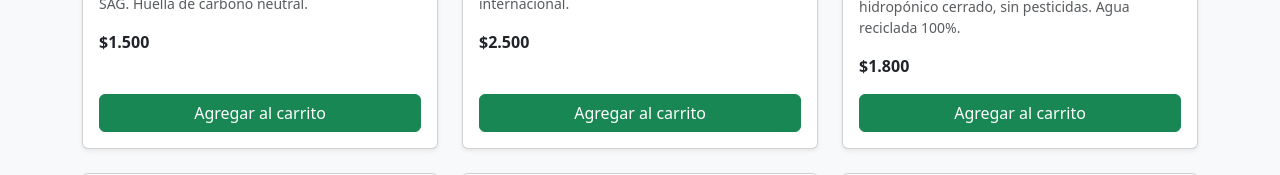
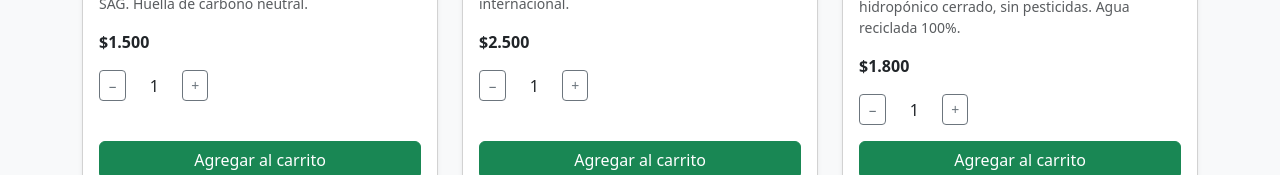
Before and after one commit to Carlospobletep99/ECOMARKETREACT, a React (Vite) app: page /catalogo in a window 1280 px wide. Shown: the part 590-765 px from the top of the page. Built offline with nearby package versions, Linux system fonts and the light colour scheme; grey boxes are pictures that could not be loaded.

Commit message:
Agregar btnes + y - en catalogo

```diff
--- a/src/pages/CatalogoPage.jsx
+++ b/src/pages/CatalogoPage.jsx
@@ -7,6 +7,16 @@ import { useEcomarket } from '../context/EcomarketContext.jsx';
 export default function CatalogoPage() {
   const { addToCart } = useEcomarket();
   const [query, setQuery] = useState('');
+
+
+  // Aqui se inicia las cantidades de productos en 1
+  const [qtys, setQtys] = useState(() =>
+    Object.fromEntries(products.map(p => [p.codigo, 1]))
+  );
+
+  // Poner cantidad para agregar al carrito
+
+
 
   const filteredProducts = useMemo(() => {
     const lowerQuery = query.trim().toLowerCase();
@@ -22,6 +32,35 @@ export default function CatalogoPage() {
   }, [query]);
 
   const handleClear = () => setQuery('');
+
+
+  // argumento :  esta función change QTY recibe dos argumentos: el código del producto (codigo) y el cambio en la cantidad (delta), que puede ser +1 o -1.
+  const changeQty = (codigo, delta) => {
+    setQtys(prev => {
+      const current = prev[codigo] ?? 1;
+      const next = Math.max(1, current + delta);
+      return { ...prev, [codigo]: next };
+    });
+  };
+
+  const handleAddToCart = product => {
+    const cantidad = qtys[product.codigo] ?? 1;
+    // Si addToCart acepta (product, cantidad) lo llamamos, si no
+    // intentamos pasar el producto con la propiedad cantidad.
+    try {
+      if (typeof addToCart === 'function') {
+        if (addToCart.length >= 2) {
+          addToCart(product, cantidad);
+        } else {
+          addToCart({ ...product, cantidad });
+        }
+      }
+    } catch (e) {
+      // fallback simple
+      addToCart({ ...product, cantidad });
+    }
+  };
+////----------------------------------------------
 
   return (
     <Container className="py-5">
@@ -54,6 +93,29 @@ export default function CatalogoPage() {
                   <Card.Title>{product.nombre}</Card.Title>
                   <Card.Text className="small text-muted">{product.descripcion}</Card.Text>
                   <Card.Text className="fw-semibold mb-3">${product.precio.toLocaleString('es-CL')}</Card.Text>
+
+                  {/* Controles de cantidad */}
+                  <div className="d-flex align-items-center gap-2 mb-3">
+                    <Button
+                      variant="outline-secondary"
+                      size="sm"
+                      onClick={() => changeQty(product.codigo, -1)}
+                    >
+                      −
+                    </Button>
+                    <div style={{ minWidth: 40 }} className="text-center">
+                      {qtys[product.codigo] ?? 1}
+                    </div>
+                    <Button
+                      variant="outline-secondary"
+                      size="sm"
+                      onClick={() => changeQty(product.codigo, +1)}
+                    >
+                      +
+                    </Button>
+                  </div>
+                  {/* Controles de cantidad */}
+
                   <Button variant="success" onClick={() => addToCart(product)} className="mt-auto">
                     Agregar al carrito
                   </Button>
```
